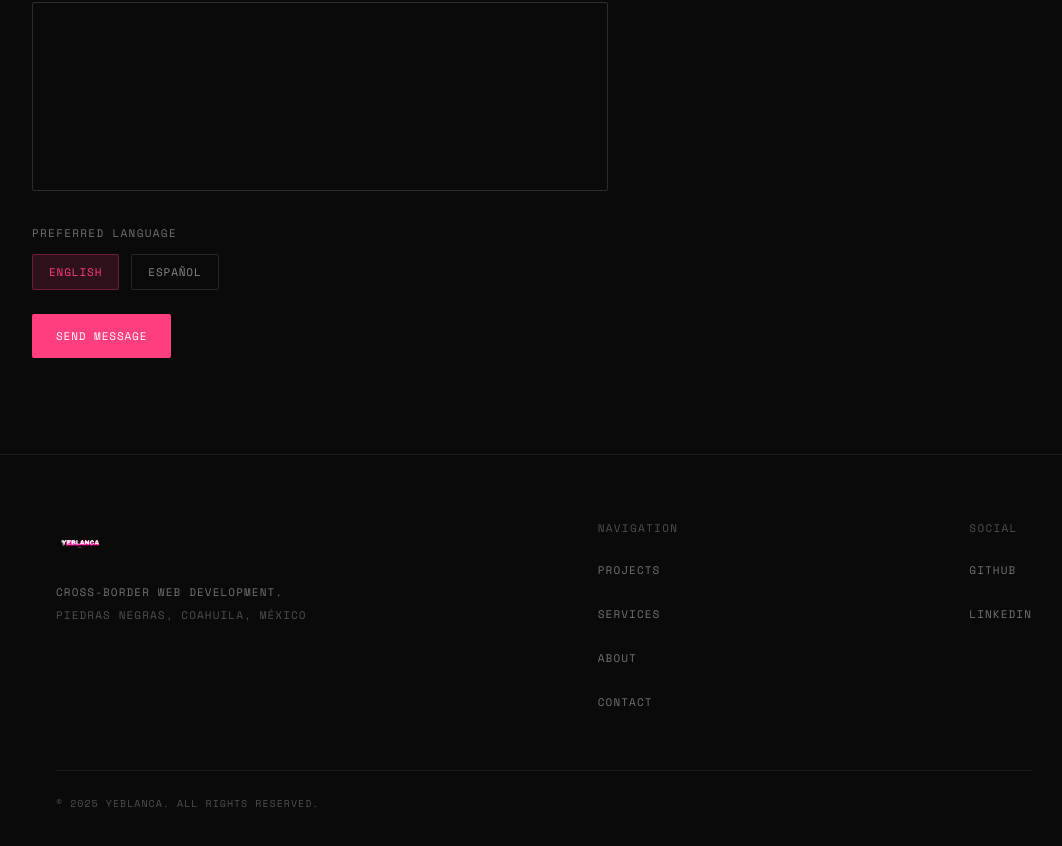
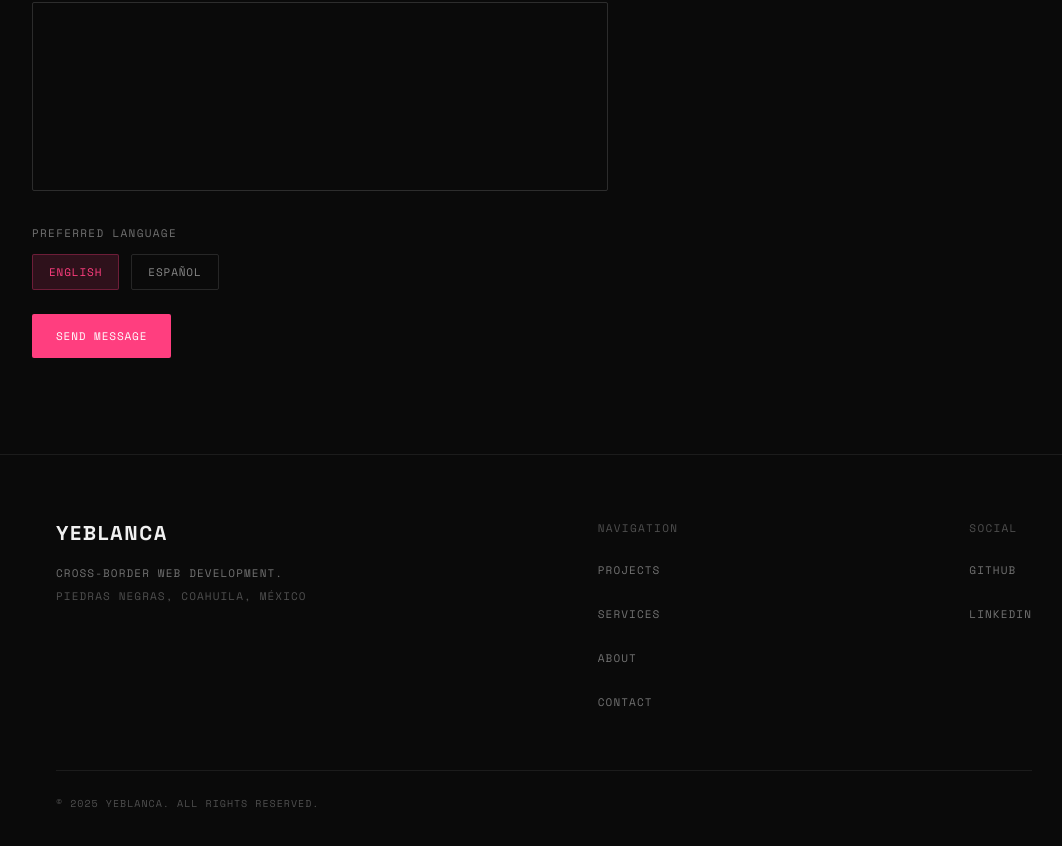
Before and after one commit to Yeblanca/yeblanca-site, a Next.js app: page /en/contact in a window 1280 px wide. Shown: the part 550-1396 px from the top of the page, without its empty margins (96-1158 px from the left). Built offline with nearby package versions, Linux system fonts and the light colour scheme; no server answers.

Commit message:
Replace Footer logo image with text

```diff
--- a/components/layout/Footer.tsx
+++ b/components/layout/Footer.tsx
@@ -1,5 +1,4 @@
 import Link from 'next/link'
-import Image from 'next/image'
 import { useTranslations, useLocale } from 'next-intl'
 
 export function Footer() {
@@ -20,14 +19,8 @@ export function Footer() {
         <div className="flex flex-col md:flex-row justify-between gap-10">
           {/* Brand */}
           <div>
-            <div className="h-12 mb-4">
-              <Image
-                src="/images/yebhozconfondo (1).png"
-                alt="yeblanca"
-                width={160}
-                height={40}
-                className="h-full w-auto object-contain"
-              />
+            <div className="mb-4">
+              <span className="font-sans text-xl font-bold tracking-[0.08em] text-[#f0f0f0]">YEBLANCA</span>
             </div>
             <div className="space-y-1">
             <p className="font-mono text-[11px] uppercase tracking-[0.10em] text-[rgba(240,240,240,0.45)]">
```
